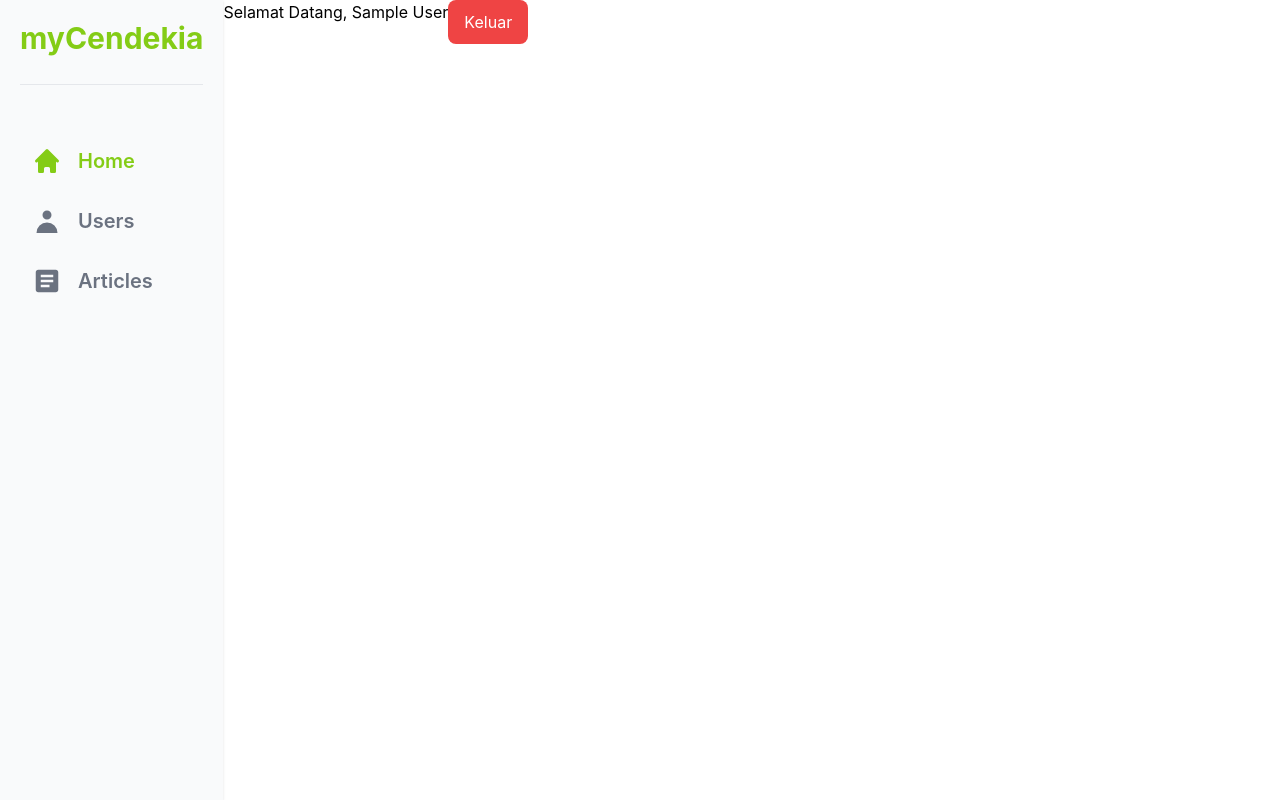
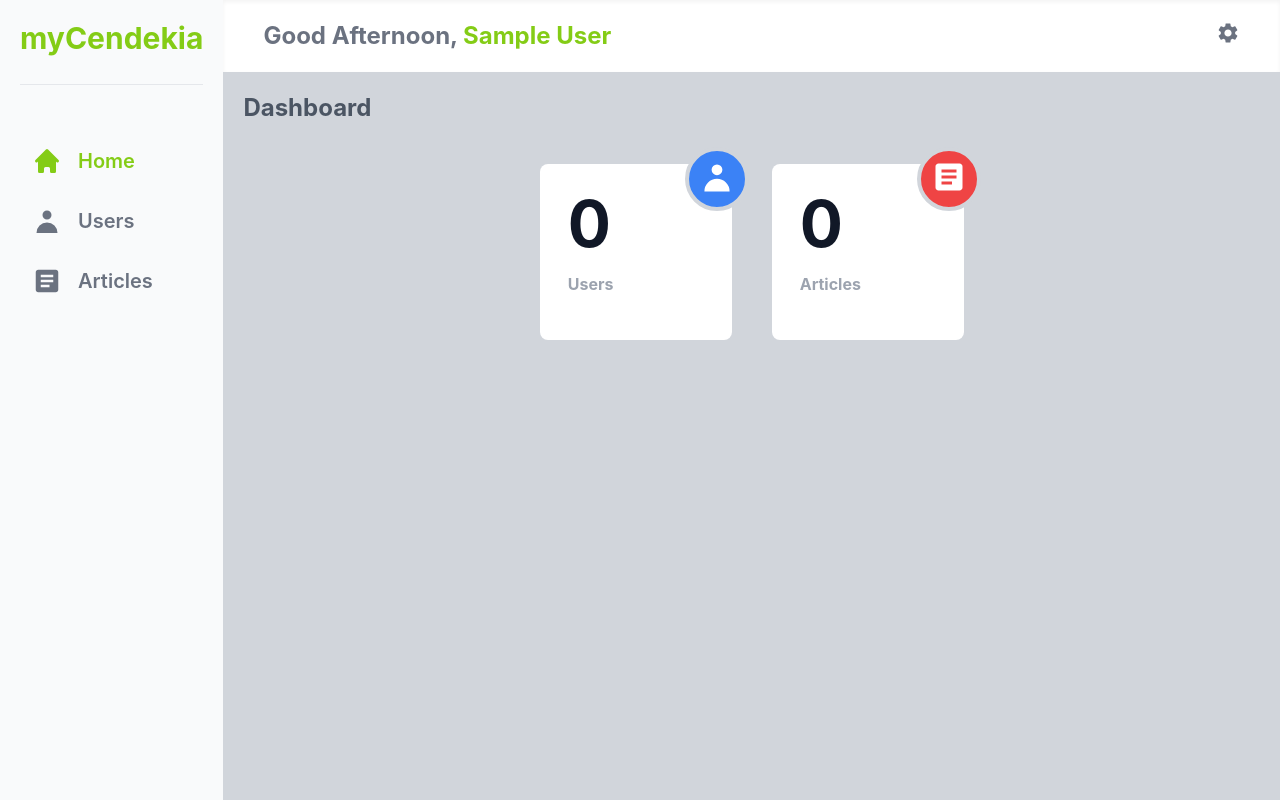
Before and after one commit to itsmerifz/mycendekia-frontend, a React (Vite) app: page /dashboard in a window 1280 px wide. Built offline with nearby package versions, Linux system fonts and the light colour scheme; no server answers; sample sign-in values are in the browser's storage.

Commit message:
add dashboard components

```diff
--- /dev/null
+++ b/atoms/linkAtom.js
@@ -0,0 +1,6 @@
+import { atom } from "recoil";
+
+export const isActiveState =  atom({
+  key: "isActiveState",
+  default: false,
+})
--- /dev/null
+++ b/components/dashboard/cardStatsDashboard.jsx
@@ -0,0 +1,22 @@
+import React from 'react'
+import CountUp from 'react-countup'
+
+export default function Card({ count, title, icon, color }) {
+  return (
+    <div className=''>
+      <div className="relative flex items-center">
+        <div className="h-44 w-48 rounded-lg bg-white p-3 px-7">
+          <h1 className='font-bold text-gray-900 text-[4rem]'><CountUp end={count} duration={3} /></h1>
+          <h3 className='font-bold text-gray-400 text-[1rem]'>{title}</h3>
+        </div>
+        <div className={`absolute top-[-17px] right-[-17px] w-16 h-16 border-4 border-gray-300 ${color} text-white rounded-full`}>
+          <div className="items-center m-0 w-[48px] h-[48px]">
+            <div className='text-4xl ml-[10px] mt-[8px] justify-center'>
+              {icon}
+            </div>
+          </div>
+        </div>
+      </div>
+    </div>
+  )
+}
--- /dev/null
+++ b/components/dashboard/header.jsx
@@ -0,0 +1,107 @@
+import React, { useState, useEffect, Fragment } from 'react'
+import { useNavigate } from 'react-router-dom'
+import Swal from 'sweetalert2'
+import 'sweetalert2/dist/sweetalert2.css'
+import withReactContent from 'sweetalert2-react-content'
+import { logoutUser } from '../../service/httpClient'
+import moment from 'moment'
+import { MdSettings } from 'react-icons/md'
+import { HiKey, HiLogout } from 'react-icons/hi'
+import { Menu, Transition } from '@headlessui/react'
+import { useRecoilState } from 'recoil'
+import { tokenState, userState } from '../../atoms/userAtom'
+
+
+
+const MySwal = withReactContent(Swal)
+
+const Toast = MySwal.mixin({
+  toast: true,
+  position: 'top-end',
+  showConfirmButton: false,
+  timer: 3000,
+  timerProgressBar: true
+})
+
+const times = [
+  [0, 11, "Good Morning, "],
+  [12, 17, "Good Afternoon, "],
+  [18, 23, "Good Evening, "]
+]
+
+export default function HeaderDashboard() {
+  const [token, setToken] = useRecoilState(tokenState)
+  const [user, setUser] = useRecoilState(userState)
+  const [time, setTime] = useState('')
+  const navigate = useNavigate()
+
+  useEffect(() => {
+    const currentTime = moment().format('HH')
+    for (let i = 0; i < times.length; i++) {
+      if (currentTime >= times[i][0] && currentTime <= times[i][1]) {
+        setTime(times[i][2])
+      }
+    }
+
+  })
+
+  const handleLogout = () => {
+    logoutUser().then(() => {
+      localStorage.removeItem('token')
+      localStorage.removeItem('user')
+      setToken('')
+      setUser({})
+      navigate('../login')
+
+      Toast.fire({
+        icon: 'warning',
+        title: <p>Logged out successfully</p>,
+      })
+    })
+  }
+
+  return (
+    <header className='flex items-center justify-between py-5 px-10 bg-white shadow-inner sticky'>
+        <h1 className='text-2xl font-bold text-lime-500 hover:cursor-default'>
+          <span className='text-gray-500'>{time}</span>
+          {user?.name}
+        </h1>
+        <Menu as={`div`}>
+          <Menu.Button className='text-gray-500 text-2xl hover:cursor-pointer hover:text-lime-500'>
+            <MdSettings />
+          </Menu.Button>
+
+          {/* Dropdown */}
+          <Transition as={Fragment}
+            enter="transition ease-out duration-100"
+            enterFrom="transform opacity-0 scale-95"
+            enterTo="transform opacity-100 scale-100"
+            leave="transition ease-in duration-75"
+            leaveFrom="transform opacity-100 scale-100"
+            leaveTo="transform opacity-0 scale-95"
+          >
+            <Menu.Items className="absolute right-8 w-52 mt-2 origin-top-right bg-white divide-y divide-gray-100 rounded-md shadow-lg ring-1 ring-black ring-opacity-5 focus:outline-none">
+              <div className="p-2">
+                <Menu.Item>
+                  {({ active }) => (
+                    <button className={`${active ? 'bg-lime-500 text-white' : 'text-lime-500'} group flex gap-6 rounded-md items-center w-full p-2 text-sm font-semibold`}>
+                      <HiKey className='text-lg' />
+                      Ganti Password
+                    </button>
+                  )}
+                </Menu.Item>
+                <Menu.Item>
+                  {({ active }) => (
+                    <button onClick={handleLogout} className={`${active ? 'bg-lime-500 text-white' : 'text-lime-500'} group flex gap-6 rounded-md items-center w-full p-2 text-sm font-semibold`}>
+                      <HiLogout className='text-lg' />
+                      Keluar
+                    </button>
+                  )}
+                </Menu.Item>
+              </div>
+            </Menu.Items>
+          </Transition>
+        </Menu>
+      </header>
+  )
+}
--- a/components/dashboard/navLinks.jsx
+++ b/components/dashboard/navLinks.jsx
@@ -10,7 +10,7 @@ export default function NavLink({ to, children }) {
 
   return (
     <Nav to={to} className={match ? `text-lime-500 rounded-lg` : `text-gray-500`}>
-      <button className="flex gap-4 items-center font-semibold w-44 h-10 p-3 transition-colors">
+      <button className="flex gap-4 items-center font-semibold w-44 h-10 p-3 transition-colors hover:text-lime-500">
         {children}
       </button>
     </Nav>
--- a/package.json
+++ b/package.json
@@ -8,11 +8,13 @@
     "preview": "vite preview"
   },
   "dependencies": {
+    "@headlessui/react": "^1.5.0",
     "autoprefixer": "^10.4.4",
     "axios": "^0.26.1",
     "moment": "^2.29.1",
     "postcss": "^8.4.12",
     "react": "^17.0.2",
+    "react-countup": "^6.1.1",
     "react-dom": "^17.0.2",
     "react-icons": "^4.3.1",
     "react-router-dom": "^6.2.2",
--- a/src/App.jsx
+++ b/src/App.jsx
@@ -1,3 +1,4 @@
+import { useState } from 'react'
 import { useNavigate } from 'react-router-dom'
 import { useRecoilState } from 'recoil'
 import { Link } from 'react-router-dom';
@@ -5,10 +6,14 @@ import moment from 'moment'
 import { searchState } from '../atoms/searchAtom';
 function App() {
   const [search, setSearch] = useRecoilState(searchState)
+  const [searchTemp, setSearchTemp] = useState('')
   const navigate = useNavigate();
+  const token = localStorage.getItem('token')
+  const user = localStorage.getItem('user')
 
   const handleSearch = e => {
     e.preventDefault()
+    setSearch(searchTemp)
     navigate(`/search?keyword=${search}`)
   }
 
@@ -21,22 +26,37 @@ function App() {
             &nbsp;
           </h3>
           <ul className="flex justify-between items-center font-semibold">
+            {
+              token && user ?
+                (
+                  <>
                     <li className="mr-4">
-              <Link to='/login' className="text-gray-700 hover:text-lime-400 transition-all transform">
+                      <Link to='/dashboard' className="text-gray-500 hover:text-lime-400 transition-all">
+                        Dashboard
+                      </Link>
+                    </li>
+                  </>
+                ) : (
+                  <>
+                    <li className="mr-4">
+                      <Link to='/login' className="text-gray-500 hover:text-lime-400 transition-all">
                         Masuk
                       </Link>
                     </li>
                     <li className="mr-4">
-              <Link to='/register' className="text-gray-700 hover:text-lime-400 transition-all transform">
+                      <Link to='/register' className="text-gray-500 hover:text-lime-400 transition-all">
                         Daftar
                       </Link>
                     </li>
+                  </>
+                )
+            }
           </ul>
         </div>
-      </nav>
+      </nav >
 
       {/* Main */}
-      <main className="container mx-auto px-2">
+      <main className="container mx-auto px-2" >
         <div className="flex flex-col items-center align-middle justify-center">
           <h3 className='font-bold text-lime-500 text-[4rem]'>
             myCendekia
@@ -48,7 +68,7 @@ function App() {
                 <svg className="w-5 h-5 text-gray-500 dark:text-gray-400" fill="currentColor" viewBox="0 0 20 20" xmlns="http://www.w3.org/2000/svg"><path fill-rule="evenodd" d="M8 4a4 4 0 100 8 4 4 0 000-8zM2 8a6 6 0 1110.89 3.476l4.817 4.817a1 1 0 01-1.414 1.414l-4.816-4.816A6 6 0 012 8z" clip-rule="evenodd"></path></svg>
               </div>
               <div className="flex gap-3 items-center">
-                <input type="text" id="search" className="bg-gray-50 border border-gray-300 text-gray-900 text-sm rounded-lg font-semibold focus:outline-none focus:border-lime-500 w-[500px] pl-10 p-2.5  " placeholder="" value={search} onChange={e => setSearch(e.target.value)} />
+                <input type="text" id="search" className="bg-gray-50 border border-gray-300 text-gray-900 text-sm rounded-lg font-semibold focus:outline-none focus:border-lime-500 w-[500px] pl-10 p-2.5  " placeholder="" value={searchTemp} onChange={e => setSearchTemp(e.target.value)} />
                 <button type='button' className='text-white bg-lime-500 rounded-lg hover:bg-lime-600 transition-all transform font-semibold w-24 h-[42px]' onClick={handleSearch}>Cari</button>
               </div>
             </div>
@@ -57,7 +77,7 @@ function App() {
       </main>
 
       {/* Footer */}
-      <footer className="bg-transparent bottom-0 right-4 text-gray-700 px-2 py-4 absolute">
+      <footer footer className="bg-transparent bottom-0 right-4 text-gray-700 px-2 py-4 absolute" >
         <div className="container flex flex-col items-center justify-center">
           <p className="text-center text-gray-500">
             &copy; {moment().format("YYYY")} myCendekia - Pimpinan Cabang Istimewa Muhammadiyah Taiwan
@@ -67,7 +87,7 @@ function App() {
 
 
 
-    </div>
+    </div >
   )
 }
 
--- a/src/dashboard/index.jsx
+++ b/src/dashboard/index.jsx
@@ -1,47 +1,36 @@
-import React, { useEffect } from 'react'
+import React, { useEffect, useState } from 'react'
 import { useNavigate } from 'react-router-dom'
-import { useRecoilState } from 'recoil'
-import { tokenState, userState } from '../../atoms/userAtom'
-import Swal from 'sweetalert2'
-import 'sweetalert2/dist/sweetalert2.css'
-import withReactContent from 'sweetalert2-react-content'
-import { logoutUser } from '../../service/httpClient'
-
-const MySwal = withReactContent(Swal)
-
-const Toast = MySwal.mixin({
-  toast: true,
-  position: 'top-end',
-  showConfirmButton: false,
-  timer: 3000,
-  timerProgressBar: true
-})
+import CardStats from '../../components/dashboard/cardStatsDashboard'
+import Headers from '../../components/dashboard/header'
+import { getUsers, getArticles } from '../../service/httpClient'
+import { HiUser } from 'react-icons/hi'
+import { MdArticle } from 'react-icons/md'
 
 export default function Dashboard() {
-  const [token, setToken] = useRecoilState(tokenState)
-  const [user, setUser] = useRecoilState(userState)
+  const [users, setUsers] = useState(0)
+  const [articles, setArticles] = useState(0)
 
-  const navigate = useNavigate()
-
-  const handleLogout = () => {
-    logoutUser().then(() => {
-      localStorage.removeItem('token')
-      localStorage.removeItem('user')
-      setToken('')
-      setUser({})
-      navigate('../login')
-
-      Toast.fire({
-        icon: 'warning',
-        title: <p>Logged out successfully</p>,
+  useEffect(() => {
+    getUsers()
+      .then(res => {
+        setUsers(res.data.data.length)
       })
-    })
-  }
+    getArticles()
+      .then(res => {
+        setArticles(res.data.data.length)
+      })
+  }, [])
 
   return (
-    <div className='flex'>
-      <h1>Selamat Datang, {user?.name}</h1>
-      <button className='w-20 h-11 bg-red-500 text-white rounded-lg' onClick={handleLogout}>Keluar</button>
+    <div className='flex-1 w-full h-screen bg-gray-300'>
+      <Headers />
+      <div className='inline-block p-5 pb-0'>
+        <h1 className='font-bold text-2xl text-gray-600'>Dashboard</h1>
+      </div>
+      <div className='flex flex-row gap-10 p-10 items-center justify-center'>
+        <CardStats count={users} title="Users" icon={<HiUser />} color='bg-blue-500' />
+        <CardStats count={articles} title="Articles" icon={<MdArticle />} color='bg-red-500' />
+      </div>
     </div>
   )
 }
--- a/src/search/index.jsx
+++ b/src/search/index.jsx
@@ -10,6 +10,8 @@ export default function Search() {
   const [search, setSearch] = useRecoilState(searchState)
   const [articles, setArticles] = useState([])
   const [lengthFound, setLengthFound] = useState(0)
+  const token = localStorage.getItem('token')
+  const user = localStorage.getItem('user')
 
   useEffect(() => {
     console.log(search);
@@ -57,16 +59,31 @@ export default function Search() {
             </div>
           </div>
           <ul className="flex justify-between items-center font-semibold">
+            {
+              token && user ?
+                (
+                  <>
                     <li className="mr-4">
-              <Link to='/login' className="text-gray-700 hover:text-lime-400 transition-all transform">
+                      <Link to='/dashboard' className="text-gray-500 hover:text-lime-400 transition-all">
+                        Dashboard
+                      </Link>
+                    </li>
+                  </>
+                ) : (
+                  <>
+                    <li className="mr-4">
+                      <Link to='/login' className="text-gray-500 hover:text-lime-400 transition-all">
                         Masuk
                       </Link>
                     </li>
                     <li className="mr-4">
-              <Link to='/register' className="text-gray-700 hover:text-lime-400 transition-all transform">
+                      <Link to='/register' className="text-gray-500 hover:text-lime-400 transition-all">
                         Daftar
                       </Link>
                     </li>
+                  </>
+                )
+            }
           </ul>
         </div>
       </nav>
```
Also changed, not shown: components/dashboard/sidebar.jsx (+6 -1 lines), service/httpClient.js (+8 -3 lines), src/login/index.jsx (+10 -1 lines), 1 other file (tests, documents, lock files or other folders). Lines whose indentation alone changed are shown as unchanged.
